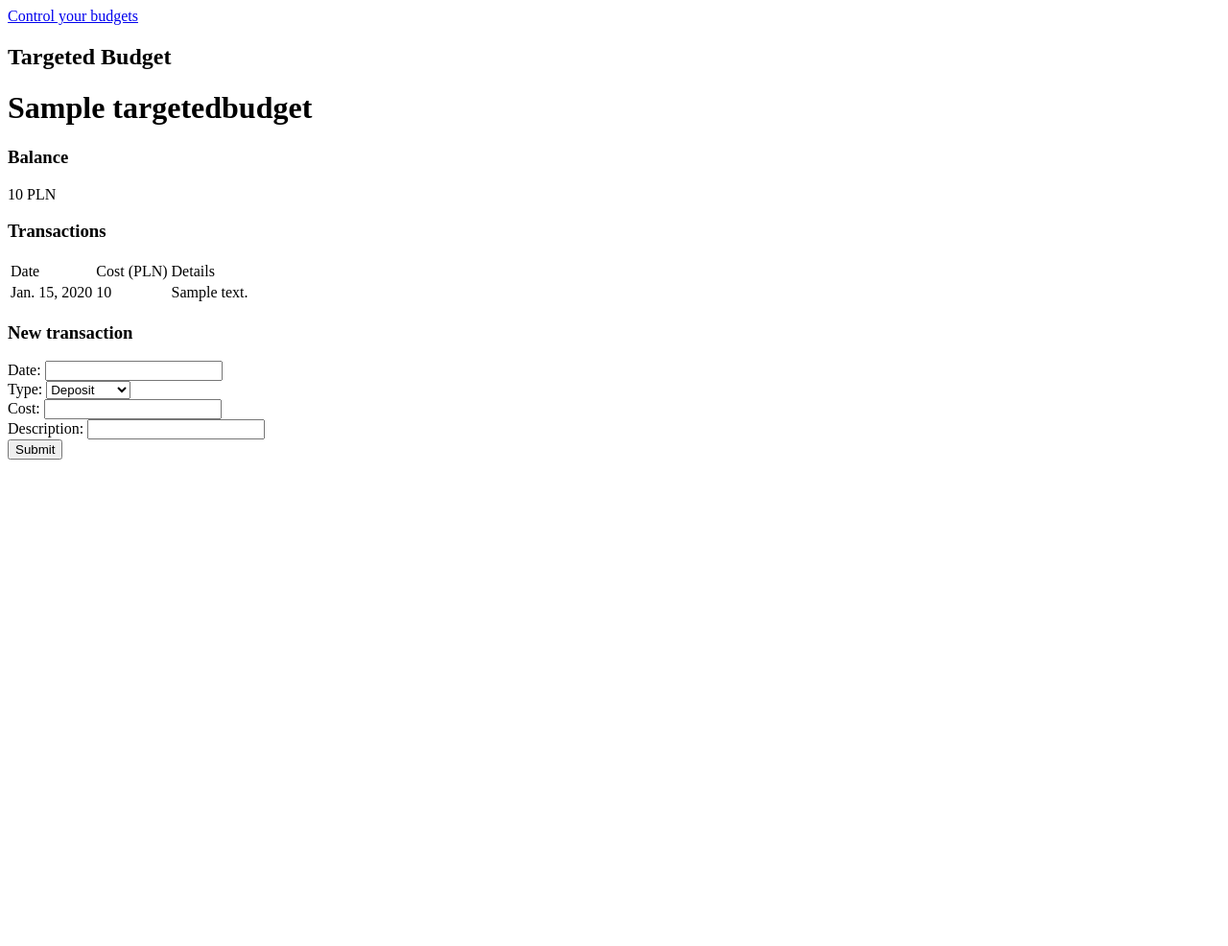
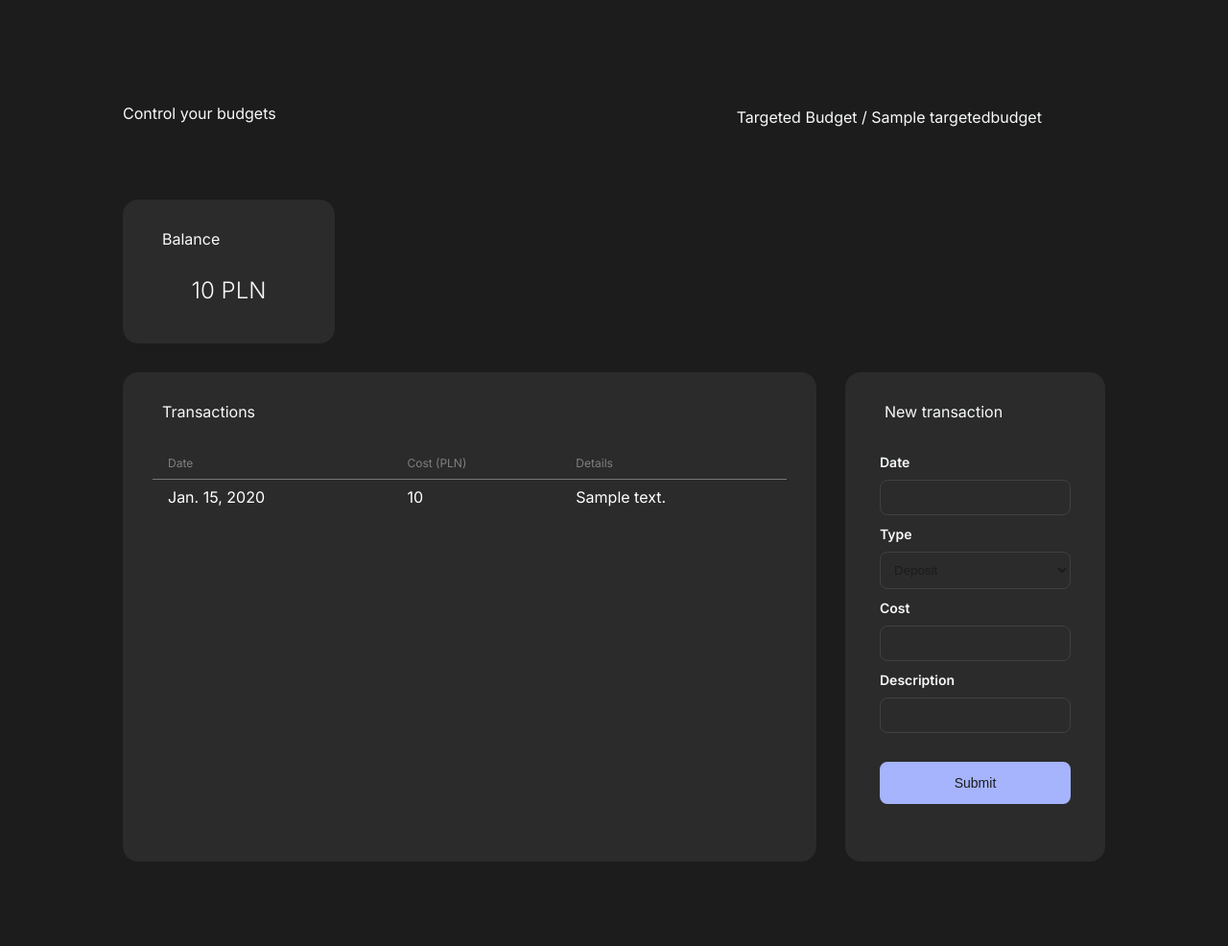
Before and after one commit to pbielenia/Ctrl-Budgets, a Django app: page /investments/targeted-budget/1/ in a window 1280 px wide. Shown: the whole page at 96% size. Before the commit the page ends 479 px from the top, so only its background shows below. Run offline with Django 5.2, Linux system fonts and the light colour scheme; tables that the repository leaves empty hold one stand-in row (values such as "Sample post").

Commit message:
Add styles to targeted budget view

```diff
--- a/ctrl_budgets/ctrl_budgets/urls.py
+++ b/ctrl_budgets/ctrl_budgets/urls.py
@@ -19,7 +19,7 @@ from django.http import HttpResponse
 
 
 def home(request):
-    return HttpResponse('Strona główna')
+    return HttpResponse('')
 
 
 urlpatterns = [
--- a/ctrl_budgets/investments/forms.py
+++ b/ctrl_budgets/investments/forms.py
@@ -11,3 +11,10 @@ class NewTargetedTransactionForm(forms.Form):
     type = forms.ChoiceField(label="Type", choices=TargetedTransaction.TYPE_CHOICES)
     cost = forms.IntegerField(min_value=5, step_size=5)
     description = forms.CharField(max_length=300, strip=True)
+
+    def __init__(self, *args, **kwargs):
+        super().__init__(*args, **kwargs)
+        self.fields['date'].widget.attrs.update({'class': 'form-input'})
+        self.fields['type'].widget.attrs.update({'class': 'form-input'})
+        self.fields['cost'].widget.attrs.update({'class': 'form-input'})
+        self.fields['description'].widget.attrs.update({'class': 'form-input'})
--- a/ctrl_budgets/investments/templates/investments/index.html
+++ b/ctrl_budgets/investments/templates/investments/index.html
@@ -3,6 +3,10 @@
 <br>
 
 {% block content %}
+<div class="navbar">
+    <nav><a href="/investments">Control your budgets</a></nav>
+</div>
+
 <div>
     <h1>Investment Budgets</h1>
     <div>
--- a/ctrl_budgets/investments/templates/investments/new_portfolio.html
+++ b/ctrl_budgets/investments/templates/investments/new_portfolio.html
@@ -1,7 +1,10 @@
 {% extends 'ctrl_budgets/main.html' %}
 
 {% block content %}
-New portfolio
+<div class="navbar">
+    <nav><a href="/investments">Control your budgets</a></nav>
+    <h3>Investment Portfolo / Create new</h3>
+</div>
 
 <form method="post">
     {% csrf_token %}
--- a/ctrl_budgets/investments/templates/investments/portfolio.html
+++ b/ctrl_budgets/investments/templates/investments/portfolio.html
@@ -2,7 +2,11 @@
 
 {% block content %}
 
-<h1>{{portfolio.name}}</h1>
+<div class="navbar">
+    <nav><a href="/investments">Control your budgets</a></nav>
+    <h3>Investment Portfolio / {{portfolio.name}}</h3>
+</div>
+
 <h2>Wartość: {{value|floatformat:2}} PLN</h2>
 
 <h2>Składniki</h2>
--- a/ctrl_budgets/investments/templates/investments/targeted-budget.html
+++ b/ctrl_budgets/investments/templates/investments/targeted-budget.html
@@ -1,19 +1,31 @@
 {% extends 'ctrl_budgets/main.html' %}
 
 {% block content %}
-<h2>Targeted Budget</h2>
-<h1>{{budget.name}}</h1>
+<div class="navbar">
+    <nav><a href="/investments">Control your budgets</a></nav>
+    <h3>Targeted Budget / {{ budget.name }}</h3>
+</div>
 
-<h3>Balance</h3>
-{{balance}} PLN
+<div class="content">
+    <div class="grid-item">
+        <div class="grid-item-header">Balance</div>
+        <div class="grid-item-body">
+            <div class="label-balance">{{balance}} PLN</div>
+        </div>
+    </div>
 
-<h3>Transactions</h3>
-<table>
+    <div class="grid-item grid-item-position-span3-25">
+        <div class="grid-item-header">Transactions</div>
+        <div class="grid-item-body">
+            <table class="table-responsive">
+                <thead>
                     <tr>
-        <td>Date</td>
-        <td>Cost (PLN)</td>
-        <td>Details</td>
+                        <th>Date</th>
+                        <th>Cost (PLN)</th>
+                        <th>Details</th>
                     </tr>
+                </thead>
+                <tbody>
                     {% for transaction in transactions %}
                     <tr>
                         <td>{{transaction.date}}</td>
@@ -21,14 +33,29 @@
                         <td>{{transaction.details}}</td>
                     </tr>
                     {% endfor %}
+                </tbody>
 
             </table>
+        </div>
+    </div>
 
-<h3>New transaction</h3>
-<form method="post">
+    <div class="grid-item grid-item-position-4-25">
+        <div class="grid-item-header">New transaction</div>
+        <div class="grid-item-body">
+            <form class="form-base" method="post">
                 {% csrf_token %}
-    {{ new_transaction_form }}
-    <input type="submit" value="Submit">
+                {% for field in new_transaction_form %}
+                <div>
+                    <label>{{ field.label }}</label>
+                    {{ field }}
+                </div>
+                {% endfor %}
+                <div class="form-button-div">
+                    <input class="button form-button" type="submit" value="Submit">
+                </div>
             </form>
+        </div>
+    </div>
+</div>
 
 {% endblock %}
--- a/ctrl_budgets/investments/urls.py
+++ b/ctrl_budgets/investments/urls.py
@@ -11,6 +11,4 @@ urlpatterns = [
          views.portfolio_element, name='portfolio_element'),
     path('targeted-budget/new/', views.targeted_budget_new, name='targeted_budget_new'),
     path('targeted-budget/<str:budget_id>/', views.targeted_budget, name='targeted_budget'),
-    path('targeted-budget/transaction/new/', views.targeted_budget_transaction_new, name='targeted_budget_transaction_new'),
-    path('targeted-budget/transaction/<str:pk>', views.targeted_budget_transaction, name='targeted_budget_transaction'),
 ]
--- a/ctrl_budgets/investments/views.py
+++ b/ctrl_budgets/investments/views.py
@@ -321,11 +321,3 @@ def targeted_budget(request, budget_id):
         'new_transaction_form': new_transaction_form,
         'planned': []}
     return render(request, 'investments/targeted-budget.html', context)
-
-
-def targeted_budget_transaction_new(request):
-    pass
-
-
-def targeted_budget_transaction(request, pk):
-    pass
--- a/ctrl_budgets/static/ctrl_budgets/style.css
+++ b/ctrl_budgets/static/ctrl_budgets/style.css
@@ -0,0 +1,253 @@
+@import url("https://fonts.googleapis.com/css2?family=Inter:wght@100;200;300;400;500;600;700&display=swap");
+
+
+body {
+    display: flex;
+    align-items: flex-start;
+    flex-direction: column;
+
+    padding: 50px 25px;
+    background: rgb(28 28 28);
+
+    /* outline: dashed 1px pink; */
+}
+
+a:link {
+    text-decoration: none;
+}
+
+a:visited {
+    text-decoration: none;
+}
+
+a:hover {
+    text-decoration: none;
+}
+
+a:active {
+    text-decoration: none;
+}
+
+.navbar {
+    align-self: center;
+
+    display: flex;
+    align-items: center;
+    gap: 30rem;
+    padding: 10px;
+
+    height: 100px;
+
+    width: 80vw;
+    max-width: 1500px;
+    min-width: 1000px;
+
+    /* outline: dashed 1px cyan; */
+}
+
+.navbar h3,
+.navbar nav a {
+    font-weight: 400;
+    color: rgb(247 249 251);
+    font-family: Inter, sans-serif;
+    font-size: 1rem;
+    line-height: 1.25rem;
+    margin-bottom: .5rem;
+}
+
+.content {
+    align-self: center;
+
+    display: grid;
+    grid-template-columns: repeat(4, 1fr);
+    grid-auto-rows: 150px;
+    column-gap: 30px;
+    row-gap: 30px;
+
+    width: 80vw;
+    max-width: 1500px;
+    min-width: 1000px;
+    padding: 30px 30px;
+
+    justify-content: center;
+
+    /* outline: dashed 1px black; */
+}
+
+.grid-item {
+    display: flex;
+    flex-direction: column;
+
+    background: #2b2b2b;
+    padding: 30px 30px;
+
+    border: 0.1rem solid rgba(34, 42, 66, 0.05);
+    border-radius: 1rem;
+
+    /* outline: dashed 1px black; */
+}
+
+.grid-item-position-span3-25 {
+    grid-column-start: span 3;
+    grid-row-start: 2;
+    grid-row-end: 5;
+}
+
+.grid-item-position-4-25 {
+    grid-column: 4;
+    grid-row-start: 2;
+    grid-row-end: 5;
+}
+
+.grid-item-header {
+    min-height: 40px;
+    padding: 0 10px;
+
+    font-weight: 400;
+    color: rgb(247 249 251);
+    font-family: Inter, sans-serif;
+    font-size: 1rem;
+    line-height: 1.25rem;
+    margin-bottom: .5rem;
+
+    /* outline: dashed 1px black; */
+}
+
+.grid-item-body {
+    flex-grow: 1;
+
+    display: flex;
+    align-items: start;
+    justify-content: center;
+
+    /* outline: dashed 1px green; */
+
+}
+
+.label-balance {
+    line-height: 2rem;
+    font-size: 1.5rem;
+    font-weight: 300;
+    font-family: Inter, sans-serif;
+    color: rgb(247 249 251);
+}
+
+.form-base {
+    width: 100%;
+    display: flex;
+    flex-direction: column;
+}
+
+.form-base div {
+    display: flex;
+    flex-direction: column;
+    padding: 5px;
+
+    /* outline: dotted 1px blue; */
+}
+
+.form-base div label {
+    font-weight: 600;
+    color: rgb(247 249 251);
+    font-family: Inter, sans-serif;
+    font-size: .875rem;
+    line-height: 1.25rem;
+    margin-bottom: .5rem;
+}
+
+.form-input {
+    padding: .625rem .625rem;
+
+    color: rgb(28 28 28);
+    background-color: transparent;
+    border-color: #ffffff1a;
+
+    border-style: solid;
+    border-width: 1px;
+    border-radius: .5rem;
+}
+
+.form-input:focus,
+.form-input:active {
+    outline: none;
+}
+
+.button {
+    color: rgb(28 28 28);
+
+    font-size: .875rem;
+    font-weight: 400;
+    line-height: 1.25rem;
+
+    transition-property: all;
+    transition-timing-function: cubic-bezier(.4, 0, .2, 1);
+    transition-duration: .3s;
+
+    border-radius: .5rem;
+    border-width: 2px;
+    border-style: solid;
+
+}
+
+.button:hover {
+    background-color: rgb(28 28 28);
+    color: rgb(255 255 255);
+}
+
+.form-button {
+    background-color: rgb(165 180 252);
+    border-color: rgb(165 180 252);
+
+    margin-top: 20px;
+
+    padding: .625rem .625rem;
+}
+
+.table-responsive {
+    overflow: auto
+}
+
+table {
+    width: 100%;
+    text-indent: 0;
+    border-color: inherit;
+    border-collapse: collapse;
+
+    font-family: Inter, sans-serif;
+}
+
+table tfoot tr,
+table thead tr {
+    white-space: nowrap;
+    border-bottom: 1px solid #fff3;
+}
+
+table tbody tr td,
+table tfoot tr th,
+table thead tr th {
+    white-space: nowrap;
+    padding: .5rem 1rem;
+    text-align: left
+}
+
+table tfoot tr th,
+table thead tr th {
+    font-size: .75rem;
+    line-height: 1rem;
+    font-weight: 400;
+    color: #fff6
+}
+
+table tbody tr {
+    border-bottom-width: 0;
+    color: white;
+}
+
+
+table tbody tr:hover {
+    background-color: #ffffff0d;
+}
+
+/* table tbody:nth-child(even) {
+    background-color: #ffffff0d
+} */
--- a/ctrl_budgets/templates/ctrl_budgets/main.html
+++ b/ctrl_budgets/templates/ctrl_budgets/main.html
@@ -7,14 +7,11 @@
     <title>Ctrl + Budgets</title>
     <meta name='viewport' content='width=device-width, initial-scale=1'>
     {% load static %}
-    <!-- <link rel="stylesheet" href="{% static 'ctrl_budgets/style.css' %}"> -->
+    <link rel="stylesheet" href="{% static 'ctrl_budgets/style.css' %}">
 </head>
 
 <body>
-    {% include 'ctrl_budgets/navbar.html' %}
-
     {% block content %}
-
     {% endblock %}
 
 </body>
--- a/ctrl_budgets/templates/ctrl_budgets/navbar.html
+++ /dev/null
@@ -1,3 +0,0 @@
-<nav id="navbar-div">
-    <a class="navbar-title" href="/">Control your budgets</a>
-</nav>
```
Lines whose indentation alone changed are shown as unchanged.
